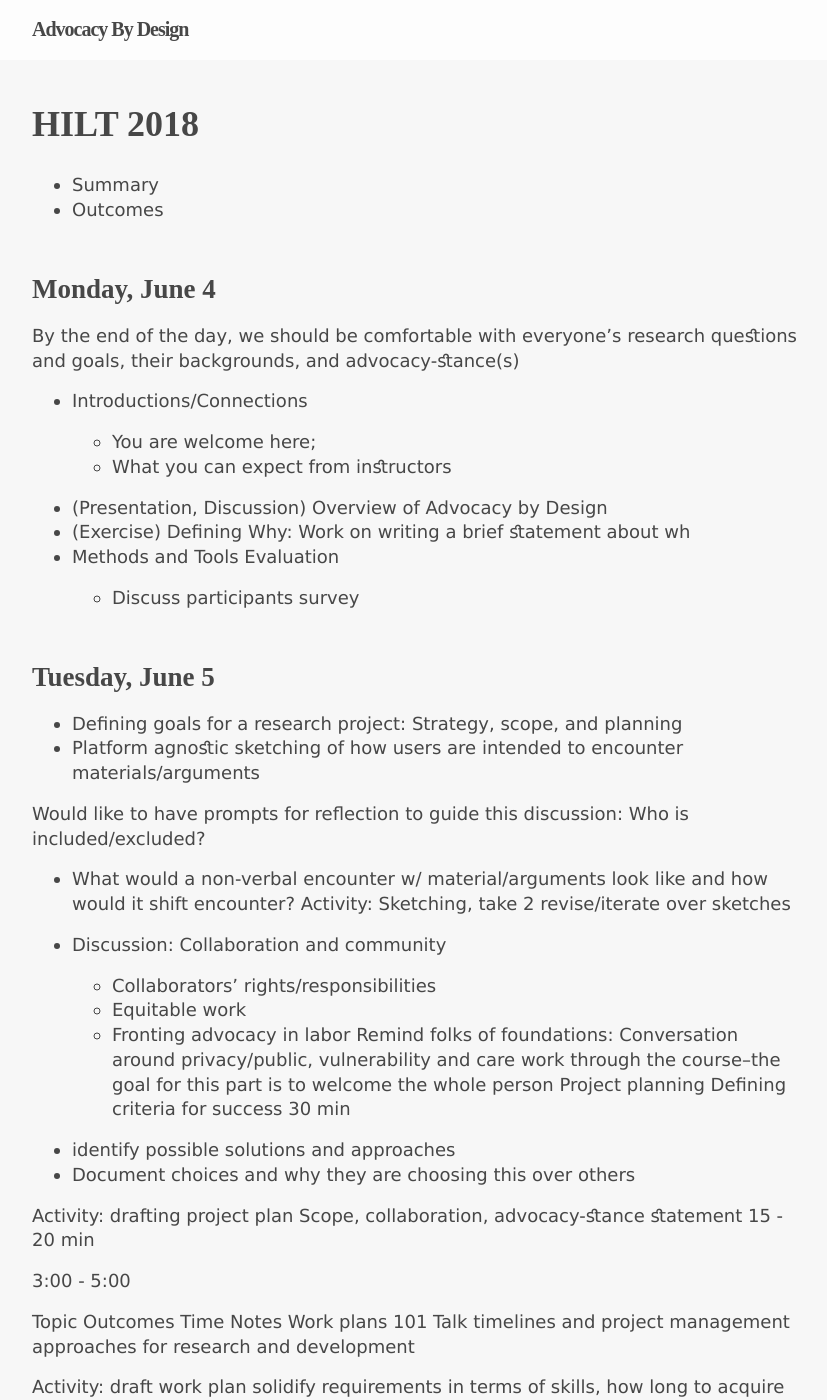
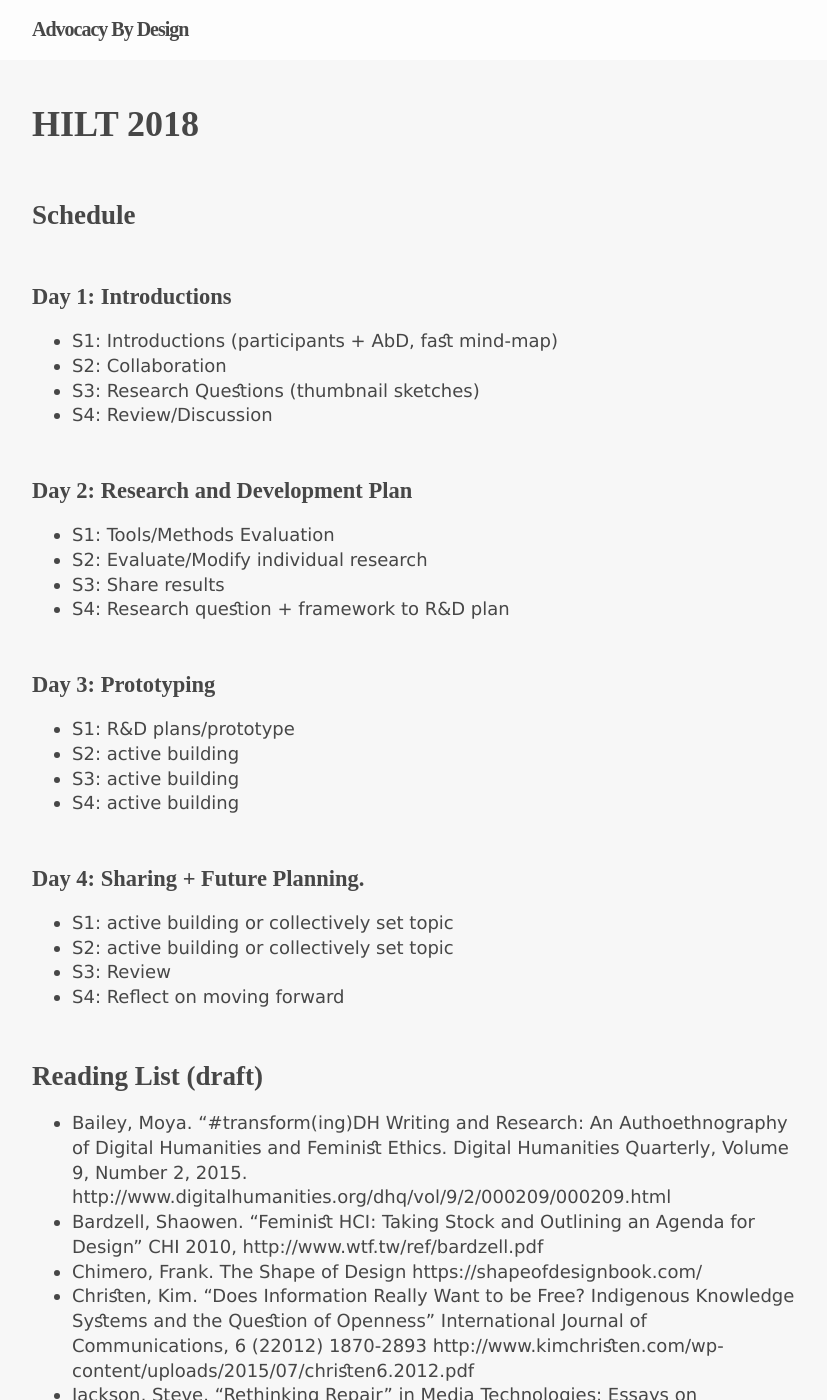
Before and after one commit to advocacybydesign/advocacybydesign.github.io, a Jekyll site: the page built from hilt2018/index.md, in a window 1280 px wide and 1400 px high. Shown: the whole window, without its empty margins (224-1051 px from the left). Built offline with Jekyll 4.4.1, drawn with Linux system fonts in a browser that asks for light colours; some of the changed text lies outside the part shown.

Commit message:
Updates outline and bibliography.

```diff
--- a/hilt2018/index.md
+++ b/hilt2018/index.md
@@ -4,105 +4,45 @@ title: HILT 2018
 subtitle: Schedule and Syllabus
 ---
 
-- Summary
-- Outcomes
+## Schedule
 
-## Monday, June 4
+### Day 1: Introductions
 
-By the end of the day, we should be comfortable with everyone’s research questions and goals, their backgrounds, and advocacy-stance(s)
+- S1: Introductions (participants + AbD, fast mind-map)
+- S2: Collaboration
+- S3: Research Questions (thumbnail sketches)
+- S4: Review/Discussion
 
-- Introductions/Connections
-  - You are welcome here;
-  - What you can expect from instructors
-- (Presentation, Discussion) Overview of Advocacy by Design
-- (Exercise) Defining Why: Work on writing a brief statement about wh
-- Methods and Tools Evaluation
-  - Discuss participants survey
+### Day 2: Research and Development Plan
 
-## Tuesday, June 5
+- S1: Tools/Methods Evaluation
+- S2: Evaluate/Modify individual research
+- S3: Share results
+- S4: Research question + framework to R&D plan
 
-- Defining goals for a research project: Strategy, scope, and planning
-- Platform agnostic sketching of how users are intended to encounter materials/arguments
+### Day 3: Prototyping
 
-Would like to have prompts for reflection to guide this discussion:
-Who is included/excluded?
-- What would a non-verbal encounter w/ material/arguments look like and how would it shift encounter?
-Activity: Sketching, take 2
-revise/iterate over sketches
+- S1: R&D plans/prototype
+- S2: active building
+- S3: active building
+- S4: active building
 
+### Day 4: Sharing + Future Planning.
 
-- Discussion: Collaboration and community
-  - Collaborators’ rights/responsibilities
-  - Equitable work
-  - Fronting advocacy in labor
-Remind folks of foundations: Conversation around privacy/public, vulnerability and care work through the course--the goal for this part is to welcome the whole person
-Project planning
-Defining criteria for success
-30 min
-- identify possible solutions and approaches
-- Document choices and why they are choosing this over others
-
-
-Activity: drafting project plan
-Scope, collaboration, advocacy-stance statement
-15 - 20 min
-
-
-
-3:00 - 5:00
-
-Topic
-Outcomes
-Time
-Notes
-Work plans 101
-Talk timelines and project management approaches for research and development
-
-
-
-
-
-
-Activity: draft work plan
-solidify requirements in terms of skills, how long to acquire or who to bring in as collaborator? Sustainability questions
-Technical considerations
-
-
-Think we can modify/riff on the Socio-technical Sustainability Roadmap, Module A-C
-
-Can work individually or in groups
-
-Document process/choices esp why choosing one approach/timeline over others
-Reflection/regroup
-Share common questions/concerns/issues (both good/needs improvement)
-
-Forecast what is next
-
-
-### Wednesday, June 6
-
--  Prototyping Activites
-
-
-### Thursday, June 7
-
-- Prototyping
-- Share plans + prototypes
-- Discuss next steps for participants work to go next
-
-### Friday, June 8
-
-- HILT wrap up and tours
+- S1: active building or collectively set topic
+- S2: active building or collectively set topic
+- S3: Review
+- S4: Reflect on moving forward
 
 
 ## Reading List (draft)
 
+- Bailey, Moya. “#transform(ing)DH Writing and Research: An Authoethnography of Digital Humanities and Feminist Ethics. Digital Humanities Quarterly, Volume 9, Number 2, 2015. http://www.digitalhumanities.org/dhq/vol/9/2/000209/000209.html
 - Bardzell, Shaowen. “Feminist HCI: Taking Stock and Outlining an Agenda for Design” CHI 2010, http://www.wtf.tw/ref/bardzell.pdf
-- Chimero, Frank. The Shape of Design https://shapeofdesignbook.com/ (Chapter 1, 4, and 6?)
+- Chimero, Frank. The Shape of Design https://shapeofdesignbook.com/
 - Christen, Kim. “Does Information Really Want to be Free? Indigenous Knowledge Systems and the Question of Openness” International Journal of Communications, 6 (22012) 1870-2893
 http://www.kimchristen.com/wp-content/uploads/2015/07/christen6.2012.pdf
-- Jackson, Steve. “Rethinking Repair” in Media Technologies: Essays on Communication, Materiality, and Society (Tarleton Gillespie, Pablo J. Boczkowski, and Kirsten A. Foot
-editors), MIT Press, 2014: https://sjackson.infosci.cornell.edu/RethinkingRepairPROOFS(reduced)Aug2013.pdf
+- Jackson, Steve. “Rethinking Repair” in Media Technologies: Essays on Communication, Materiality, and Society (Tarleton Gillespie, Pablo J. Boczkowski, and Kirsten A. Foot editors), MIT Press, 2014: https://sjackson.infosci.cornell.edu/RethinkingRepairPROOFS(reduced)Aug2013.pdf
 - Keeling, Kara “Queer OS” Cinema Journal, Volume 53, Number 2, Winter 2014, pp. University of Texas Press, 152-157 https://drive.google.com/file/d/0B9zI7ZT_vIx9ZWdKTXI0NXBtYlk/view?usp=sharing
 - Risam, Roopika, et. al. “Creative and Critical Precepts for Digital Humanities Projects”
 - Contributor Covenant, version 1.4
```
